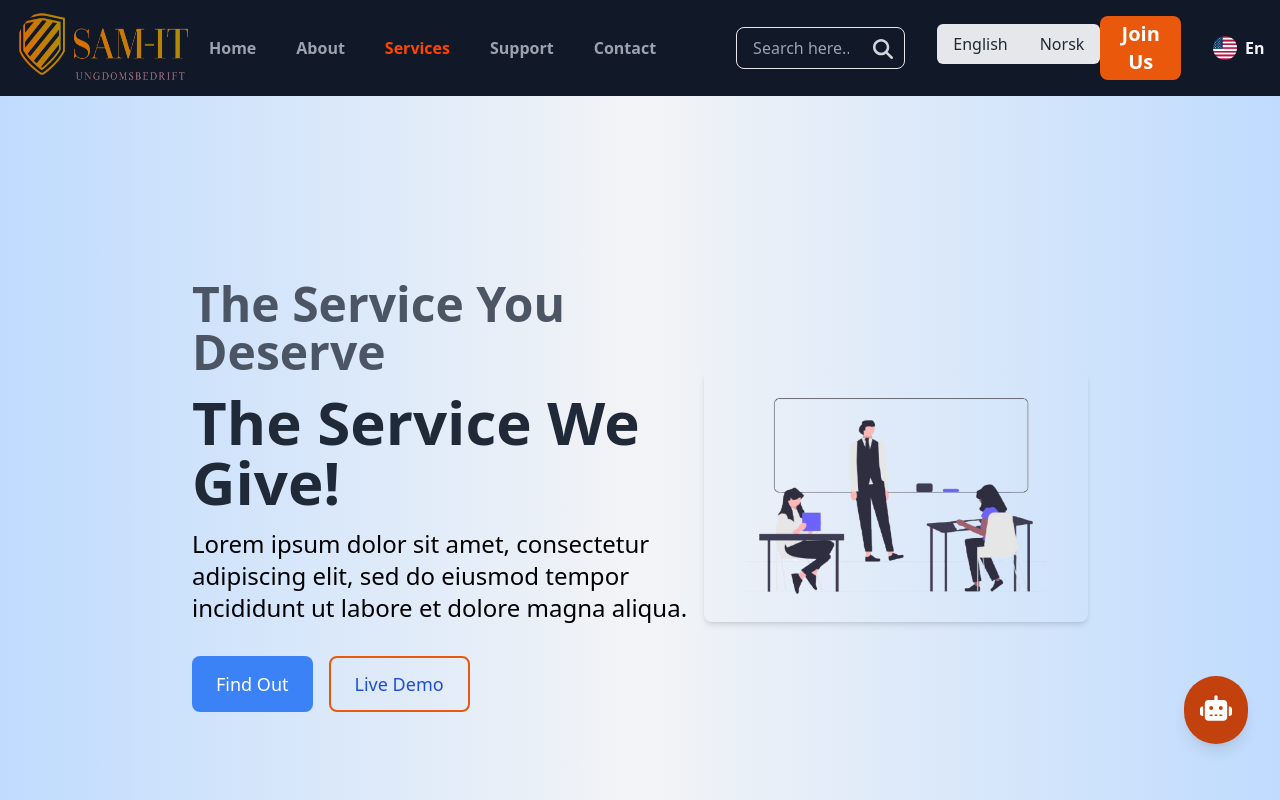
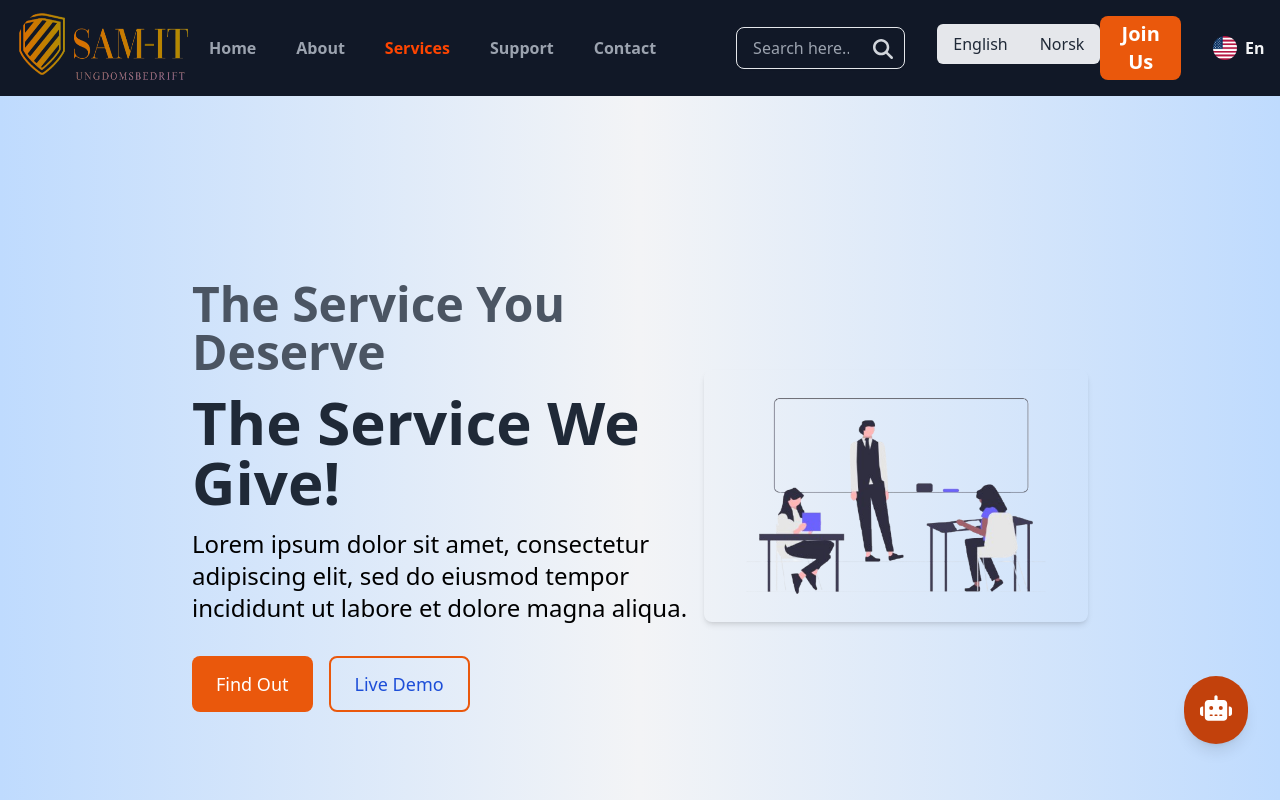
Before and after one commit to Griffin250/Sam-IT-UB, a React (Create React App) app: page /services in a window 1280 px wide. Shown: the top 800 px of the page. Built offline with nearby package versions, Linux system fonts and the light colour scheme.

Commit message:
New Updates and Bug fixes

```diff
--- a/src/pages/Services.js
+++ b/src/pages/Services.js
@@ -26,7 +26,7 @@ const Services = () => {
             tempor incididunt ut labore et dolore magna aliqua.
           </p>
           <div className="flex justify-center md:justify-start gap-4">
-            <button className="px-6 py-3 bg-blue-500 rounded-lg text-white text-lg font-medium hover:bg-blue-700 transition-colors">
+            <button className="px-6 py-3 bg-orange-600 rounded-lg text-white text-lg font-medium hover:bg-orange-700 transition-colors">
               Find Out
             </button>
             <button className="px-6 py-3 bg-transparent border-2 border-orange-600 rounded-lg text-blue-700 text-lg font-medium hover:bg-orange-600 hover:text-white transition-all">
```
Also changed, not shown: 1 other file (tests, documents, lock files or other folders).
